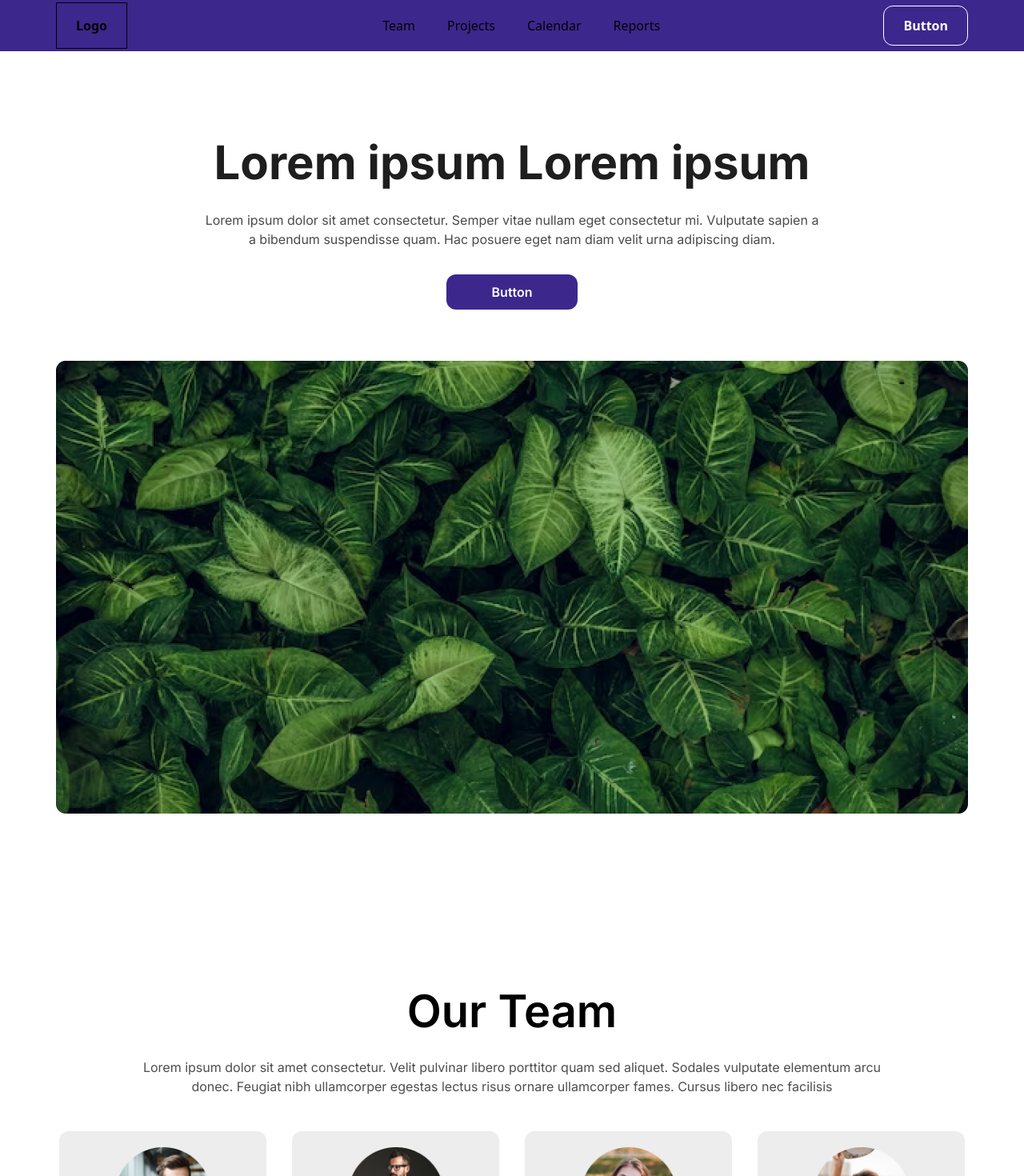
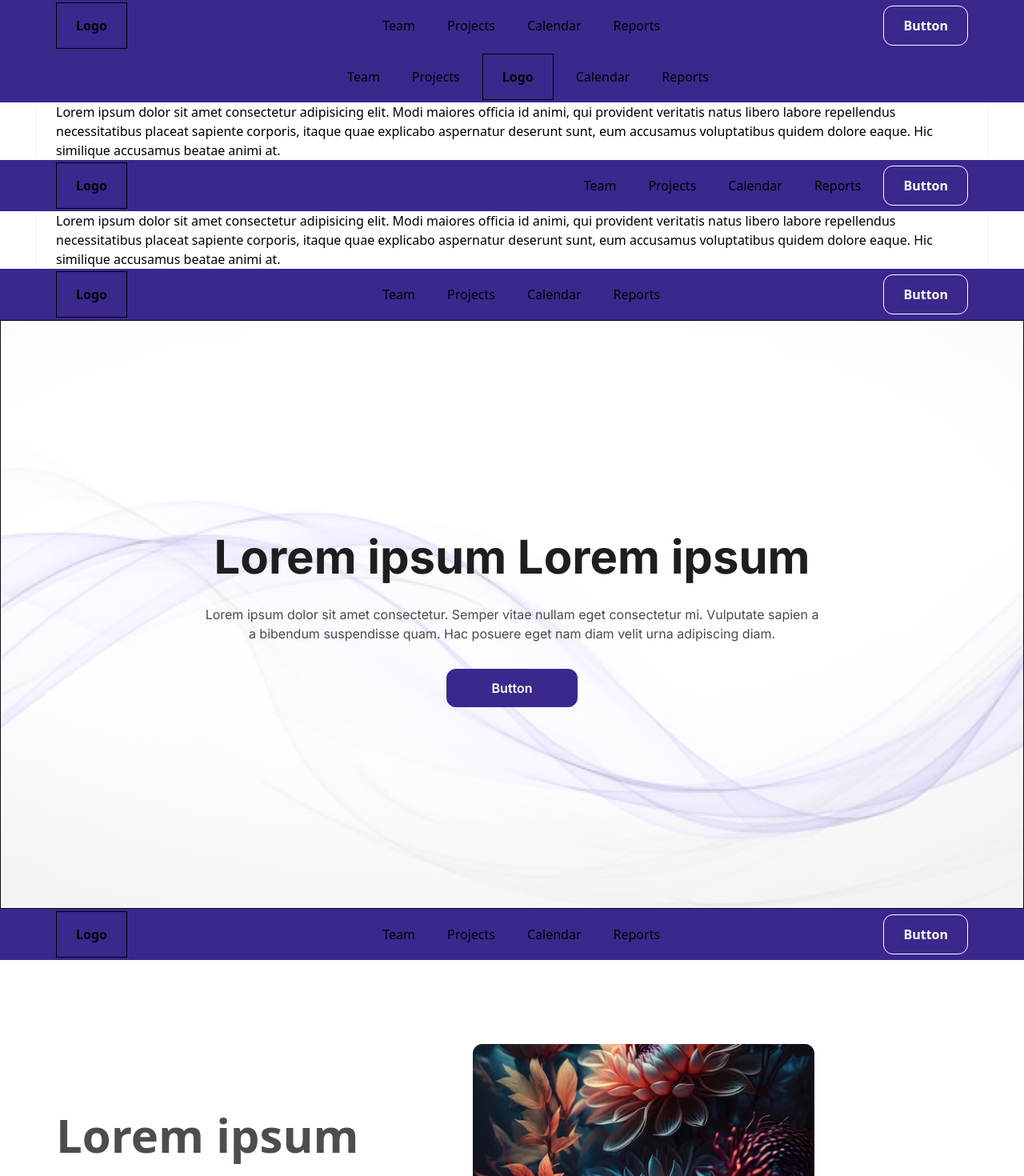
Before and after one commit to neharadialcode/tailwind-common-components, a React (Create React App) app: page / in a window 1280 px wide. Shown: the top 1470 px of the page at 80% size. Built offline with nearby package versions, Linux system fonts and the light colour scheme.

Commit message:
footer complete

```diff
--- a/src/App.js
+++ b/src/App.js
@@ -17,11 +17,11 @@ import FooterFirst from "./components/FooterFirst";
 function App() {
   return (
     <>
-      {/* <Header /> */}
-      {/* <HeaderMiddle /> */}
-      {/* <HeaderLast/> */}
-      {/* <HeroFirst/> */}
-      {/* <HeroSecond/> */}
+      <Header />
+      <HeaderMiddle />
+      <HeaderLast/>
+      <HeroFirst/>
+      <HeroSecond/>
       <HeroThird/>
       <OurTeam />
       <FaqSection />
@@ -29,7 +29,7 @@ function App() {
       <AboutUsFirst />
       <AboutUsSecond />
       <FooterFirst/>
-      {/* <FooterSecond/> */}
+      <FooterSecond/>
     </>
   );
 }
```
